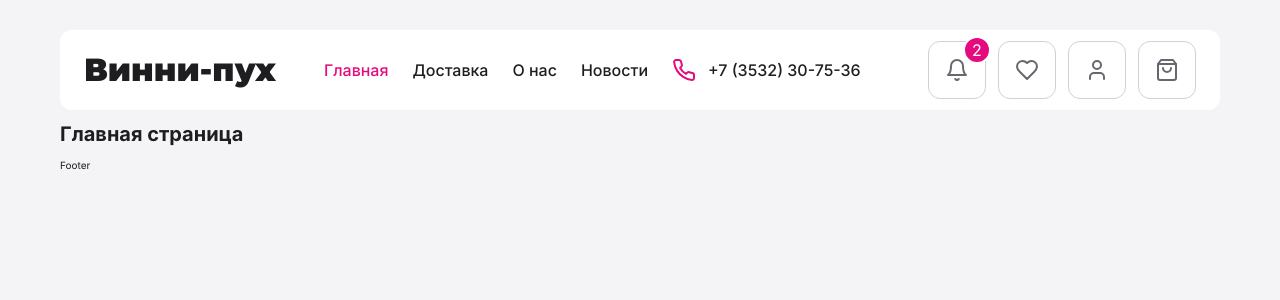
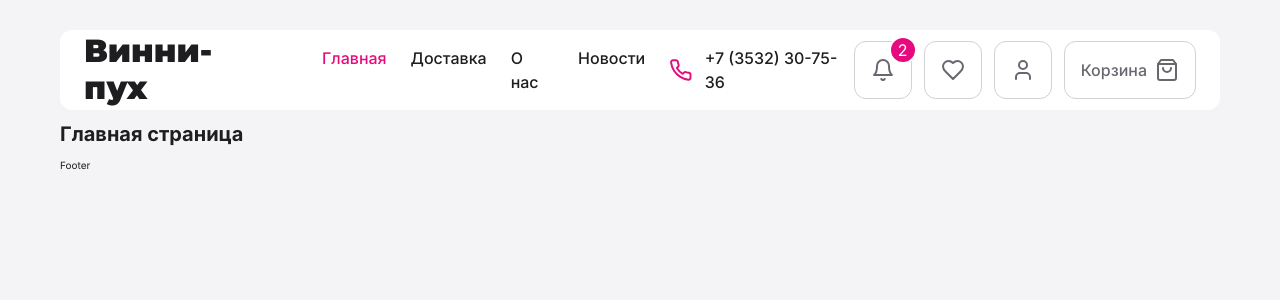
Before and after one commit to DStarky/vinnie, a React (Create React App) app: page / in a window 1280 px wide. Shown: the top 300 px of the page. Built offline with nearby package versions, Linux system fonts and the light colour scheme.

Commit message:
addd text for basket button

```diff
--- a/src/components/HeaderButtons/BasketButton.jsx
+++ b/src/components/HeaderButtons/BasketButton.jsx
@@ -5,7 +5,7 @@ import styles from './Buttons.module.scss';
 const BasketButton = () => {
   return (
     <button className={styles.Button}>
-      <ShoppingBag />
+      <span className={styles.Text}>Корзина</span> <ShoppingBag />
     </button>
   )
 }
--- a/src/components/HeaderButtons/Buttons.module.scss
+++ b/src/components/HeaderButtons/Buttons.module.scss
@@ -12,12 +12,6 @@
   cursor: pointer;
   transition: color .2s ease, border .2s ease;
   position: relative;
-
-  & p {
-    font-size: 1.6rem;
-    font-weight: 500;
-    line-height: 1.5;
-  }
 
   &:hover {
     border: 1px solid $color-main;
@@ -45,3 +39,9 @@
   background-color: hsl(240, 11%, 96%);
   color: hsl(0, 0%, 0%);
 }
+
+.Text {
+  font-size: 1.6rem;
+  font-weight: 500;
+  line-height: 1.5;
+}
```
